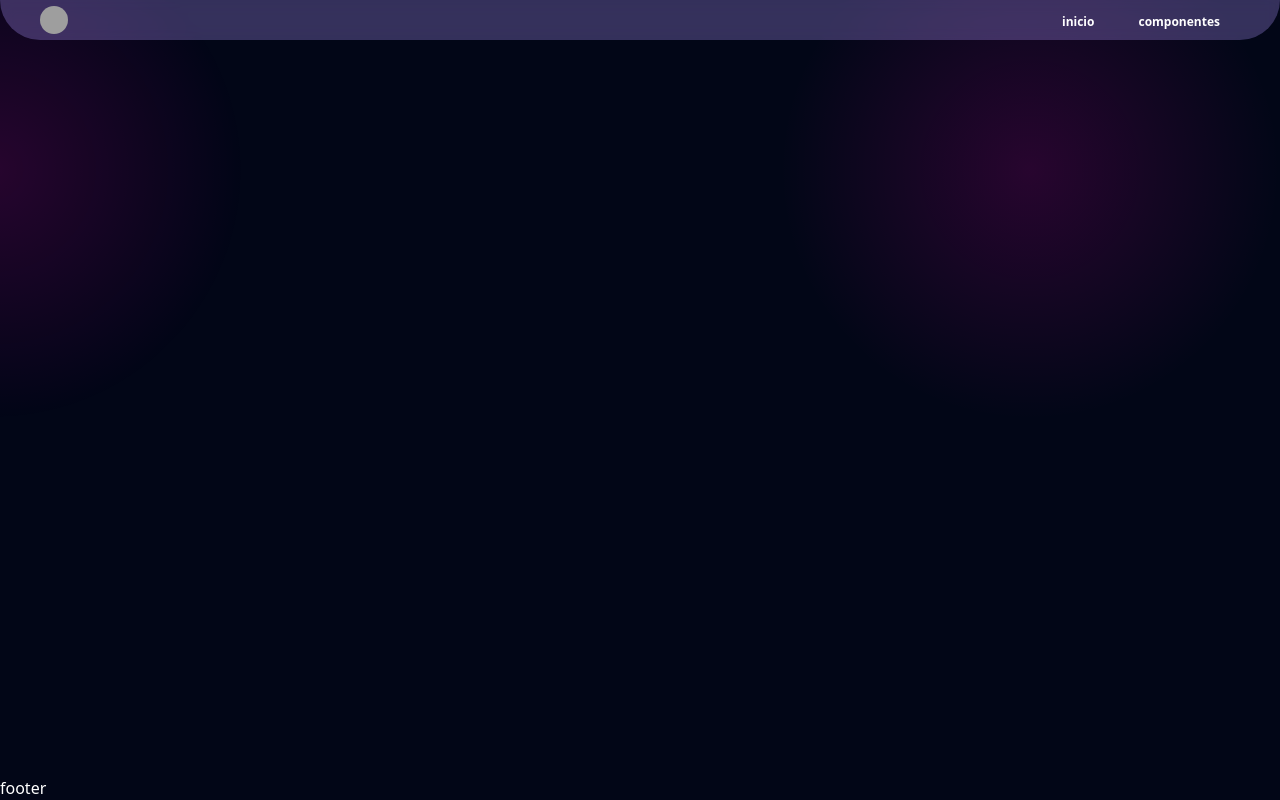
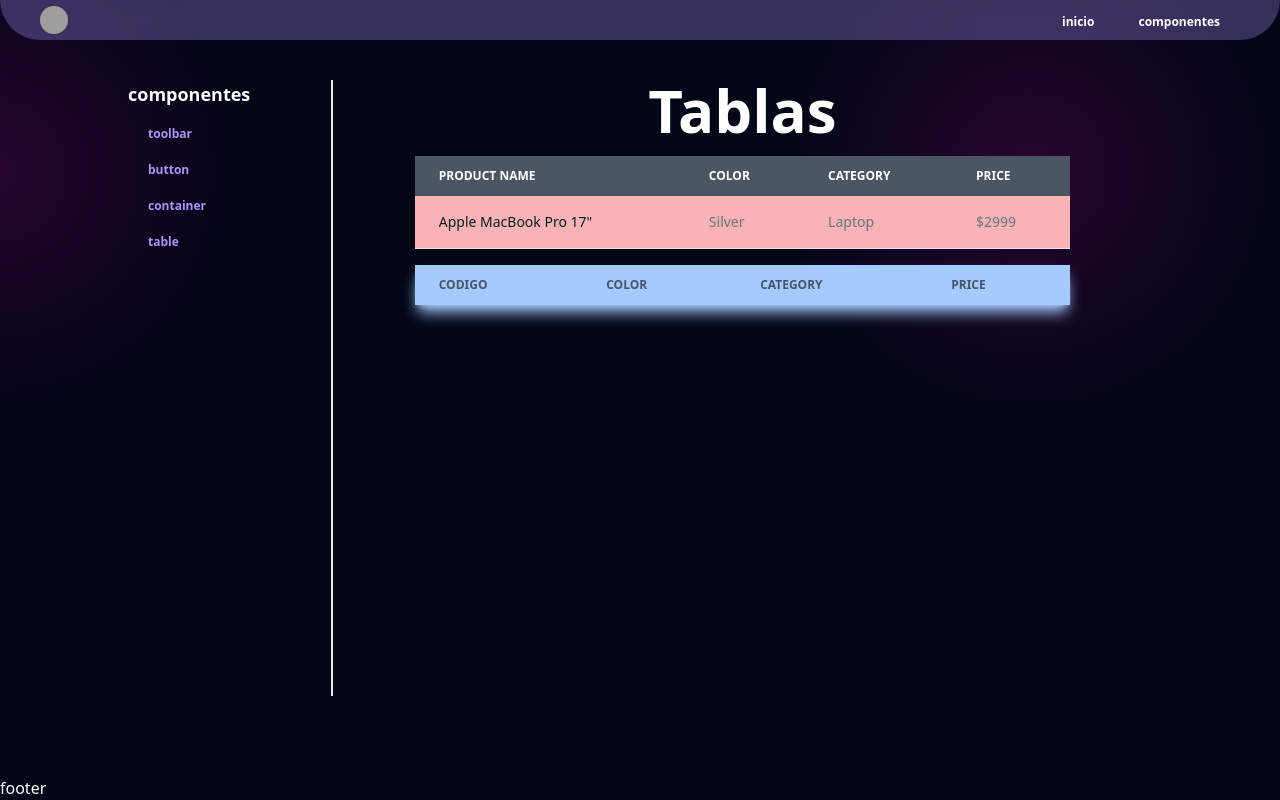
Before and after one commit to KrashMello/km-component, a Nuxt app: page /components/table in a window 1280 px wide. Built offline with nearby package versions, Linux system fonts and the light colour scheme; grey boxes are pictures that could not be loaded.

Commit message:
feac: table componets

```diff
--- /dev/null
+++ b/components/km/table-row.vue
@@ -0,0 +1,15 @@
+<template>
+  <tr class="bg-red-300 border-b dark:bg-gray-800 dark:border-gray-700">
+    <slot />
+  </tr>
+</template>
+
+<script>
+export default {
+  setup() {
+    return {};
+  },
+};
+</script>
+
+<style lang="scss" scoped></style>
--- /dev/null
+++ b/components/km/table.vue
@@ -0,0 +1,66 @@
+<template>
+  <div
+    :class="`relative overflow-x-auto ${
+      shadow ? `${shadowColors[color]} shadow-lg` : ''
+    }`"
+  >
+    <table
+      class="w-full text-sm text-left rtl:text-right text-gray-500 dark:text-gray-400"
+    >
+      <thead :class="`text-xs uppercase ${colors[color]}`">
+        <tr>
+          <slot name="header" />
+        </tr>
+      </thead>
+      <tbody>
+        <slot />
+      </tbody>
+    </table>
+  </div>
+</template>
+
+<script lang="ts">
+type colorType = "red" | "yellow" | "cyan" | "blue" | "gray" | "purple";
+
+export default {
+  setup(props) {
+    const colors = {
+      red: "",
+      yellow: "",
+      cyan: "",
+      blue: `${
+        props.dark ? "bg-blue-800 text-white" : "bg-blue-300 text-slate-600"
+      }`,
+      gray: "bg-gray-600 text-white",
+      purple: "",
+    };
+    const shadowColors = {
+      red: "",
+      yellow: "",
+      cyan: "",
+      blue: `${props.dark ? "shadow-blue-800" : "shadow-blue-300"}`,
+      gray: "shadow-gray-600",
+      purple: "",
+    };
+
+    return {
+      shadowColors,
+      colors,
+    };
+  },
+  props: {
+    color: {
+      type: String as PropType<colorType>,
+      default: "gray",
+    },
+    dark: {
+      type: Boolean,
+      default: false,
+    },
+    shadow: {
+      type: Boolean,
+      default: false,
+    },
+  },
+};
+</script>
--- a/components/layouts/sections/components.vue
+++ b/components/layouts/sections/components.vue
@@ -48,6 +48,10 @@ export default {
             title: "container",
             to: "/components/container",
           },
+          {
+            title: "table",
+            to: "/components/table",
+          },
         ],
       },
     ];
--- /dev/null
+++ b/pages/components/table.vue
@@ -0,0 +1,44 @@
+<template>
+  <layouts-sections-components>
+    <div class="flex flex-col gap-4">
+      <h2 class="text-center text-6xl font-bold">Tablas</h2>
+      <km-table>
+        <template #header>
+          <th scope="col" class="px-6 py-3">Product name</th>
+          <th scope="col" class="px-6 py-3">Color</th>
+          <th scope="col" class="px-6 py-3">Category</th>
+          <th scope="col" class="px-6 py-3">Price</th>
+        </template>
+        <km-table-row>
+          <th
+            scope="row"
+            class="px-6 py-4 font-medium text-gray-900 whitespace-nowrap dark:text-white"
+          >
+            Apple MacBook Pro 17"
+          </th>
+          <td class="px-6 py-4">Silver</td>
+          <td class="px-6 py-4">Laptop</td>
+          <td class="px-6 py-4">$2999</td>
+        </km-table-row>
+      </km-table>
+      <km-table color="blue" shadow>
+        <template #header>
+          <th scope="col" class="px-6 py-3">codigo</th>
+          <th scope="col" class="px-6 py-3">Color</th>
+          <th scope="col" class="px-6 py-3">Category</th>
+          <th scope="col" class="px-6 py-3">Price</th>
+        </template>
+      </km-table>
+    </div>
+  </layouts-sections-components>
+</template>
+
+<script>
+export default {
+  setup() {
+    return {};
+  },
+};
+</script>
+
+<style lang="scss" scoped></style>
```
